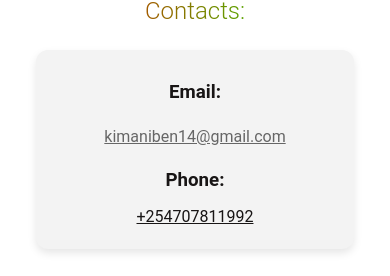
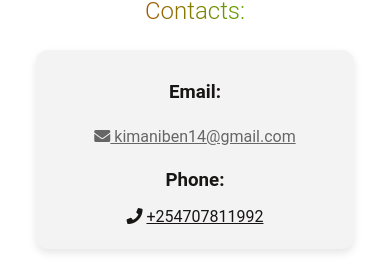
Before and after one commit to Ben1464/Portifolio-react, a React (Create React App) app: page / in a window 390 px wide. Shown: the part 2397-2673 px from the top of the page. Built offline with nearby package versions, Linux system fonts and the light colour scheme.

Commit message:
added phone and email icons in the contact section

```diff
--- a/src/components/Contacts.js
+++ b/src/components/Contacts.js
@@ -10,11 +10,14 @@ const Contacts = () => {
         <div class="contact-info">
             <div class="contact-item">
                 <h3><b>Email:</b></h3>
+                <link rel="stylesheet" href="https://cdnjs.cloudflare.com/ajax/libs/font-awesome/5.15.4/css/all.min.css"></link>
+
                 {/* <p><a href="mailto:youremail@example.com">salescoffee@greenlife.co.ke</a></p> */}
-                <p className='blinking-link2'><a href="mailto:youremail@example.com"><u>kimaniben14@gmail.com</u></a></p>
+                <p className='blinking-link2'><a href="mailto:youremail@example.com"><i class="fas fa-envelope"></i><u> kimaniben14@gmail.com</u></a></p>
             </div>
             <div class="contact-item">
                 <h3><b>Phone:</b></h3>
+                <link rel="stylesheet" href="https://cdnjs.cloudflare.com/ajax/libs/font-awesome/5.15.4/css/all.min.css"></link>
                 <a className='blinking-link2' href="tel:+254707811992"><i class="fas fa-phone"></i> <u>+254707811992</u></a>
 
 
```
